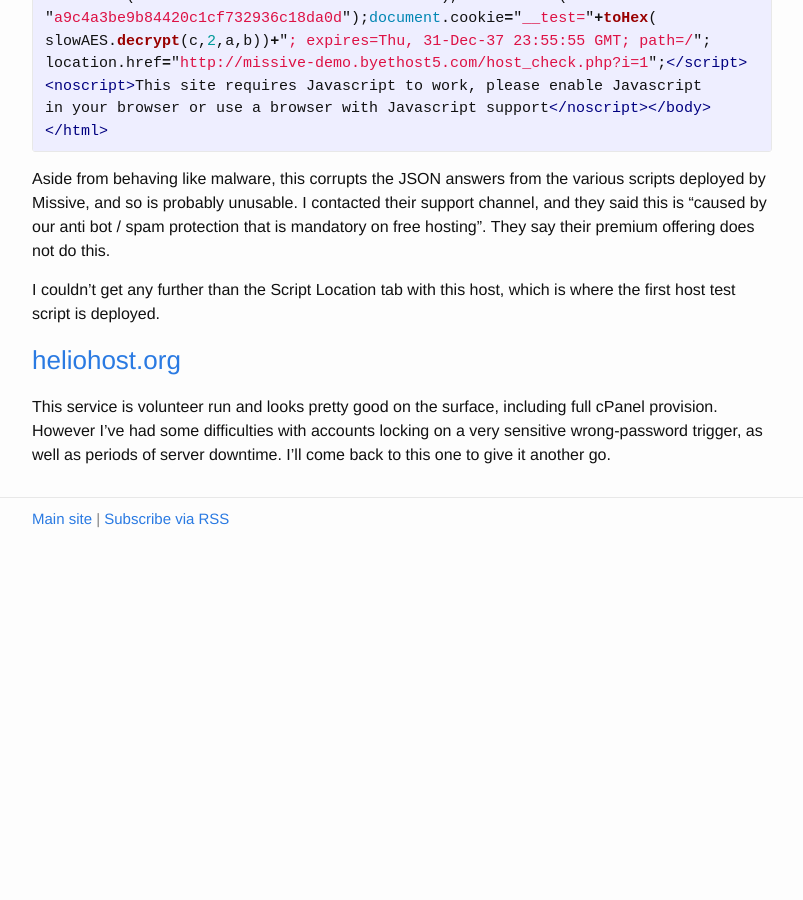
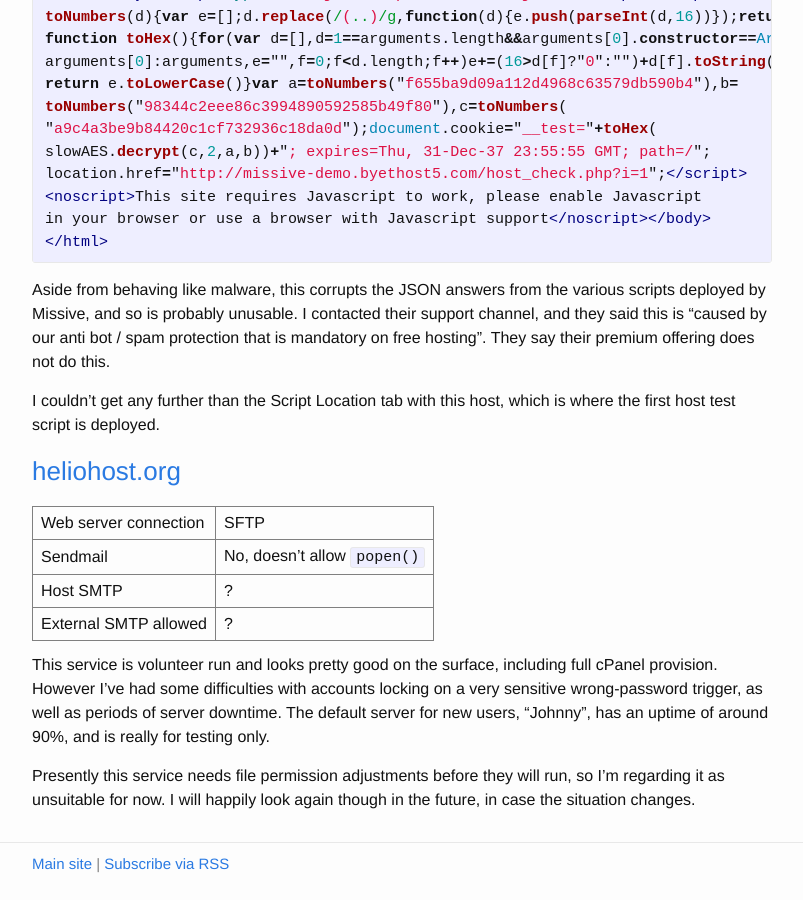
Before and after one commit to missive-app/docs, a Jekyll site: the page built from _posts/2018-02-12-list-of-free-lamp-hosts.markdown, in a window 1280 px wide and 900 px high, scrolled down 2393 px. Shown: the whole window, without its empty margins (238-1041 px from the left). Built offline with Jekyll 4.4.1, drawn with Linux system fonts in a browser that asks for light colours; before the commit the page ends 2949 px from its top, so only the background shows below that; some of the changed text lies outside the part shown.

Commit message:
More info for two existing free hosts

```diff
--- a/_posts/2018-02-12-list-of-free-lamp-hosts.markdown
+++ b/_posts/2018-02-12-list-of-free-lamp-hosts.markdown
@@ -76,6 +76,12 @@
 your DNS provider. You then need to add a sub-domain in the web interface, and then
 finally set up an email account for the SMTP.
 
+If SMTP can be made to work here, then it's worth noting it's port 25 only, and so
+is not encrypted. That's not terrible, since it's on the same box as the web server,
+and does not have to travel over the public internet. (Oddly the host's user interface
+suggests that TLS and SSL are available, but those ports were not even open for me
+-- perhaps that is paid accounts only).
+
 ---
 
 ## Not presently working
@@ -128,7 +134,17 @@
 
 ### [heliohost.org](https://www.heliohost.org/)
 
+| Web server connection | SFTP |
+| Sendmail | No, doesn't allow `popen()` |
+| Host SMTP | ? |
+| External SMTP allowed | ? |
+
 This service is volunteer run and looks pretty good on the surface, including full
 cPanel provision. However I've had some difficulties with accounts locking on a
-very sensitive wrong-password trigger, as well as periods of server downtime. I'll
-come back to this one to give it another go.
+very sensitive wrong-password trigger, as well as periods of server downtime. The
+default server for new users, "Johnny", has an uptime of around 90%, and is really
+for testing only.
+
+Presently this service needs file permission adjustments before they will run,
+so I'm regarding it as unsuitable for now. I will happily look again though in
+the future, in case the situation changes.
```
